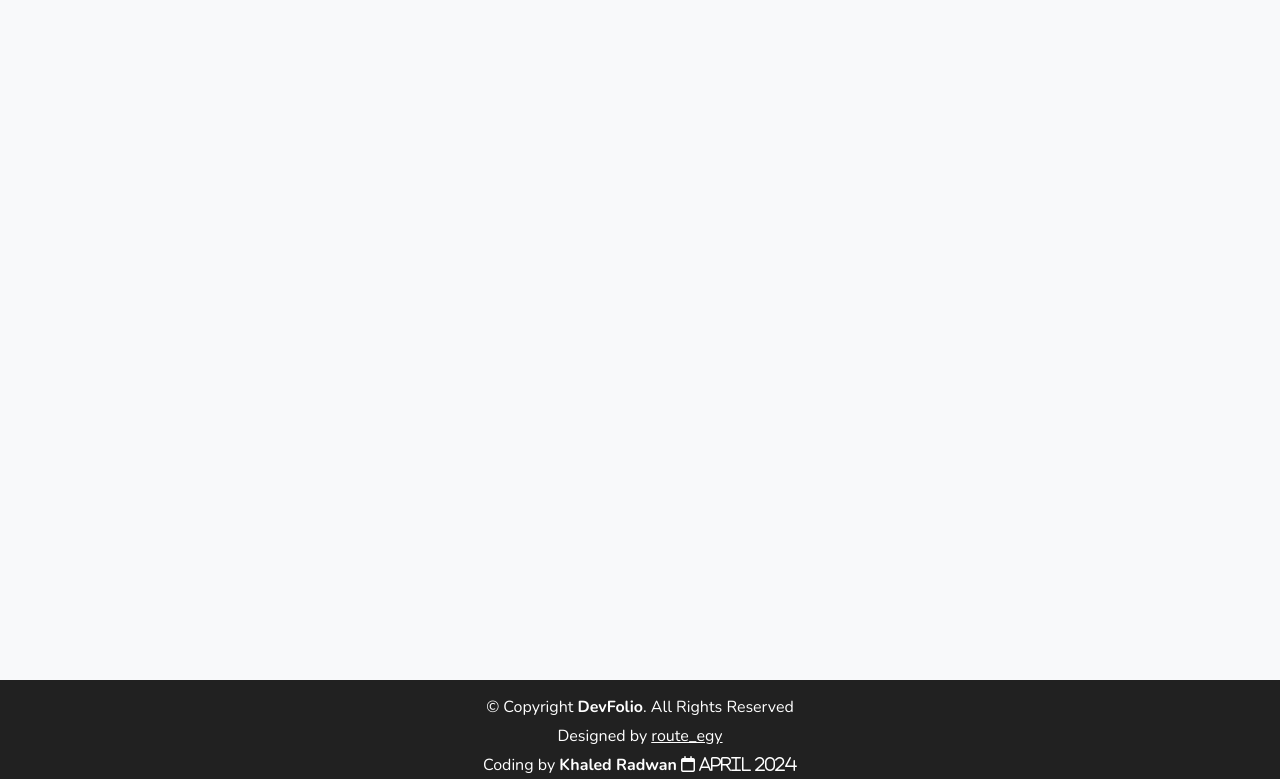
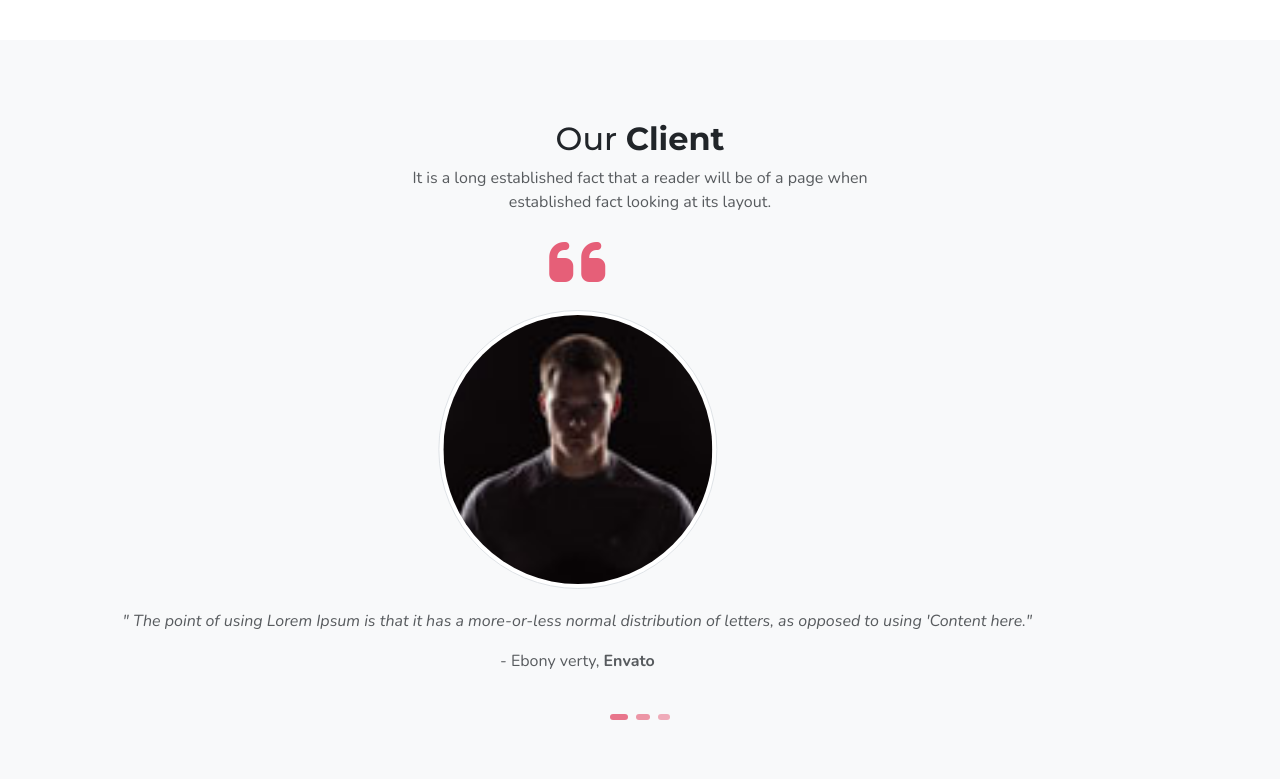
Before and after one commit to khaledradwan96/Kerri, a plain HTML site: page index.html in a window 1280 px wide. Shown: the part 2370-3149 px from the top of the page. Drawn offline with nearby package versions, Linux system fonts and the light colour scheme.

Commit message:
coding our client section +  edit some lines

```diff
--- a/css/style.css
+++ b/css/style.css
@@ -271,7 +271,7 @@ header .scroll_down::after {
   }
 }
 
-/* =====> About me <===== */
+/* ================ About me ================ */
 #about {
   background-color: #fff;
 }
@@ -295,7 +295,8 @@ header .scroll_down::after {
   color: var(--main-color);
   border: 2px solid var(--main-color);
 }
-/* =====> Services <===== */
+
+/* ================ Services ================ */
 #services .col-lg-4 > div {
   border: 1px solid var(--bs-border-color);
 }
@@ -315,7 +316,37 @@ header .scroll_down::after {
   font-size: 44px;
 }
 
-/* ===== copyright ===== */
+/* ================ Client ================ */
+#client i {
+  color: var(--main-color);
+  margin-bottom: 1rem;
+}
+
+#client button {
+  display: block;
+  width: 12px;
+  height: 6px;
+
+  opacity: 0.5;
+  width: 12px;
+  height: 6px;
+  border-radius: 20px;
+
+  margin: 5px 4px;
+
+  border: none;
+  border-radius: 20px;
+  transition: all 0.5s;
+
+  background-color: var(--main-color);
+}
+
+#client button.active {
+  width: 20px;
+  opacity: 1;
+}
+
+/* ================ copyright ================ */
 .copyright {
   text-align: center;
   padding: 15px 0;
--- a/index.html
+++ b/index.html
@@ -200,11 +200,65 @@
     </section>
 
     <!-- ================ hire ================  -->
-    <section id="hire"></section>
+    <section id="hire" class="bg-white"></section>
 
     <!-- ================ client ================  -->
-    <section id="client"></section>
-
+    <section id="client">
+        <div class="container">
+            <div class="main-title mb-3">
+                <h2>Our <span class="fw-bold">Client</span></h2>
+                <p class="text-muted">
+                    It is a long established fact that a reader will be of a page when
+                    established fact looking at its layout.
+                </p>
+            </div>
+            <div id="carouselExampleAutoplaying" class="carousel slide" data-bs-ride="carousel">
+                <div class="carousel-inner">
+                    <div class="carousel-item active text-center">
+                        <i class="fa-solid fa-quote-left fa-4x"></i>
+                        <img src="images/asset 5.jpeg" class="d-block w-25 m-auto img-thumbnail rounded-circle" alt="">
+                        <div class="carousel-caption position-static">
+                            <p class="text-muted fst-italic">
+                                " The point of using Lorem Ipsum is that it has a more-or-less normal distribution of
+                                letters, as opposed to using 'Content here."
+                            </p>
+                            <p class="text-muted">- Ebony verty, <span class="fw-bold">Envato</span></p>
+                        </div>
+                    </div>
+                    <div class="carousel-item text-center">
+                        <i class="fa-solid fa-quote-left fa-4x"></i>
+                        <img src="images/asset 4.jpeg" class="d-block w-25 m-auto img-thumbnail rounded-circle" alt="">
+                        <div class="carousel-caption position-static">
+                            <p class="text-muted fst-italic">
+                                " The point of using Lorem Ipsum is that it has a more-or-less normal distribution of
+                                letters, as opposed to using 'Content here."
+                            </p>
+                            <p class="text-muted">- Ebony verty, <span class="fw-bold">Envato</span></p>
+                        </div>
+                    </div>
+                    <div class="carousel-item text-center">
+                        <i class="fa-solid fa-quote-left fa-4x"></i>
+                        <img src="images/asset 3.jpeg" class="d-block w-25 m-auto img-thumbnail rounded-circle" alt="">
+                        <div class="carousel-caption position-static">
+                            <p class="text-muted fst-italic">
+                                " The point of using Lorem Ipsum is that it has a more-or-less normal distribution of
+                                letters, as opposed to using 'Content here."
+                            </p>
+                            <p class="text-muted">- Ebony verty, <span class="fw-bold">Envato</span></p>
+                        </div>
+                    </div>
+                </div>
+                <div class="carousel-indicators position-static">
+                    <button type="button" data-bs-target="#carouselExampleCaptions" data-bs-slide-to="0" class="active"
+                        aria-current="true" aria-label="Slide 1"></button>
+                    <button type="button" data-bs-target="#carouselExampleCaptions" data-bs-slide-to="1"
+                        aria-label="Slide 2"></button>
+                    <button type="button" data-bs-target="#carouselExampleCaptions" data-bs-slide-to="2"
+                        aria-label="Slide 3"></button>
+                </div>
+            </div>
+        </div>
+    </section>
     <!-- ================ Work ================  -->
     <section id="work"></section>
 
```
Also changed, not shown: colors/colors-hexa.txt (deleted).
